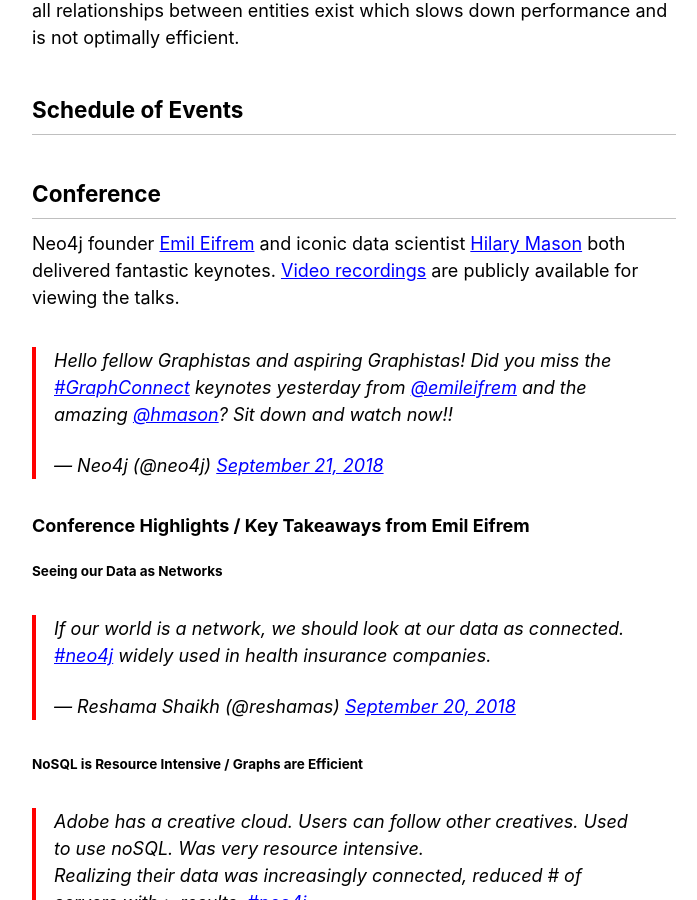
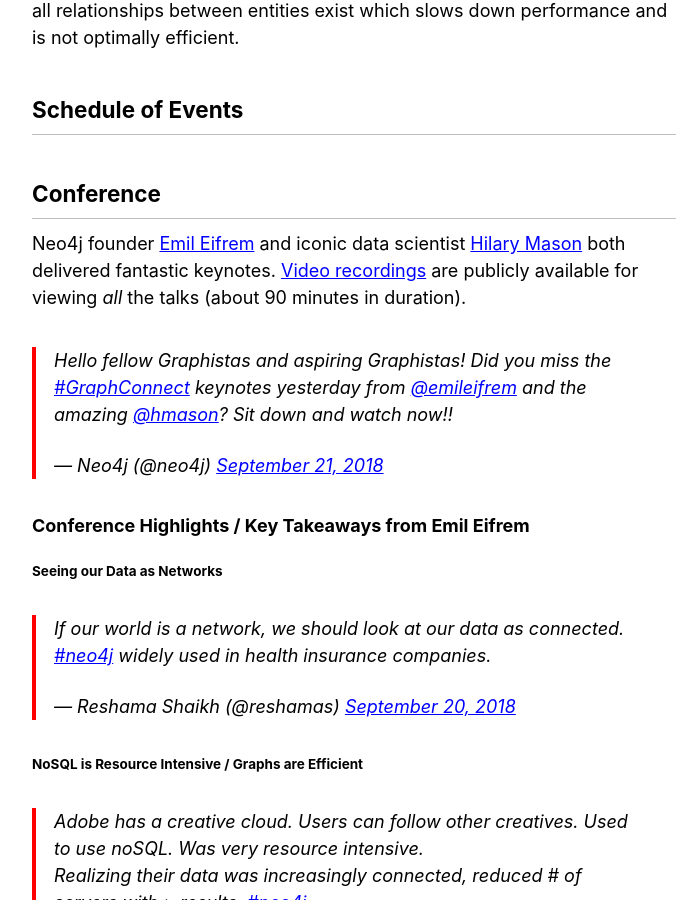
Before and after one commit to reshamas/reshamas.github.io, a Jekyll site: the page built from _posts/2018-09-22-graphs-are-the-next-frontier-in-data-science.md, in a window 1280 px wide and 900 px high, scrolled down 1026 px. Shown: the whole window, without its empty margins (286-983 px from the left). Built offline with Jekyll 4.4.1, drawn with Linux system fonts in a browser that asks for light colours; comment, search, counter and statistics services are not loaded.

Commit message:
Update 2018-09-22-graphs-are-the-next-frontier-in-data-science.md

```diff
--- a/_posts/2018-09-22-graphs-are-the-next-frontier-in-data-science.md
+++ b/_posts/2018-09-22-graphs-are-the-next-frontier-in-data-science.md
@@ -17,7 +17,7 @@
 
 ## Conference
 
-Neo4j founder [Emil Eifrem](https://www.linkedin.com/in/emileifrem/) and iconic data scientist [Hilary Mason](https://twitter.com/hmason) both delivered fantastic keynotes. [Video recordings](https://neo4j.com/graphconnect-live/) are publicly available for viewing the talks.
+Neo4j founder [Emil Eifrem](https://www.linkedin.com/in/emileifrem/) and iconic data scientist [Hilary Mason](https://twitter.com/hmason) both delivered fantastic keynotes. [Video recordings](https://neo4j.com/graphconnect-live/) are publicly available for viewing *all* the talks (about 90 minutes in duration).
 
 <blockquote class="twitter-tweet" data-lang="en"><p lang="en" dir="ltr">Hello fellow Graphistas and aspiring Graphistas!  Did you miss the <a href="https://twitter.com/hashtag/GraphConnect?src=hash&amp;ref_src=twsrc%5Etfw">#GraphConnect</a> keynotes yesterday from <a href="https://twitter.com/emileifrem?ref_src=twsrc%5Etfw">@emileifrem</a> and the amazing <a href="https://twitter.com/hmason?ref_src=twsrc%5Etfw">@hmason</a>?  Sit down and watch now!!</p>&mdash; Neo4j (@neo4j) <a href="https://twitter.com/neo4j/status/1043217310369112064?ref_src=twsrc%5Etfw">September 21, 2018</a></blockquote>
 <script async src="https://platform.twitter.com/widgets.js" charset="utf-8"></script>
```
